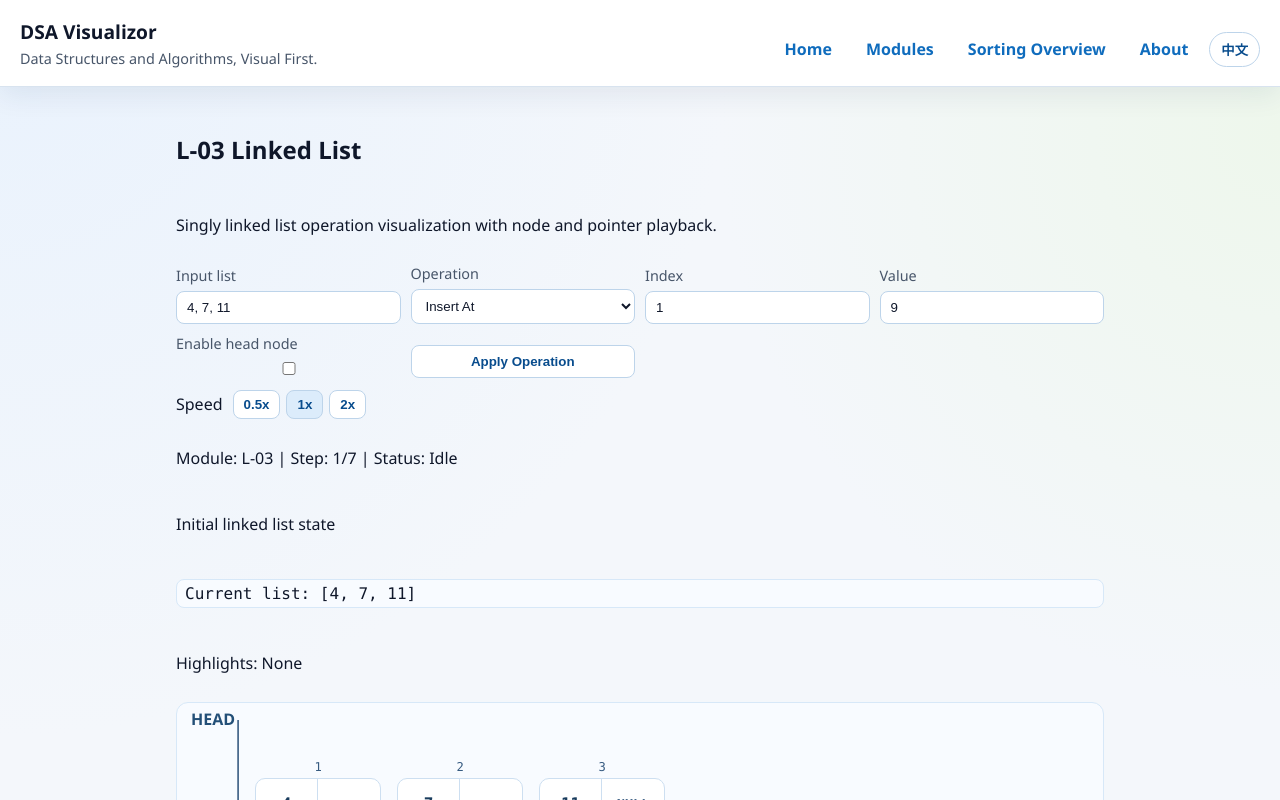
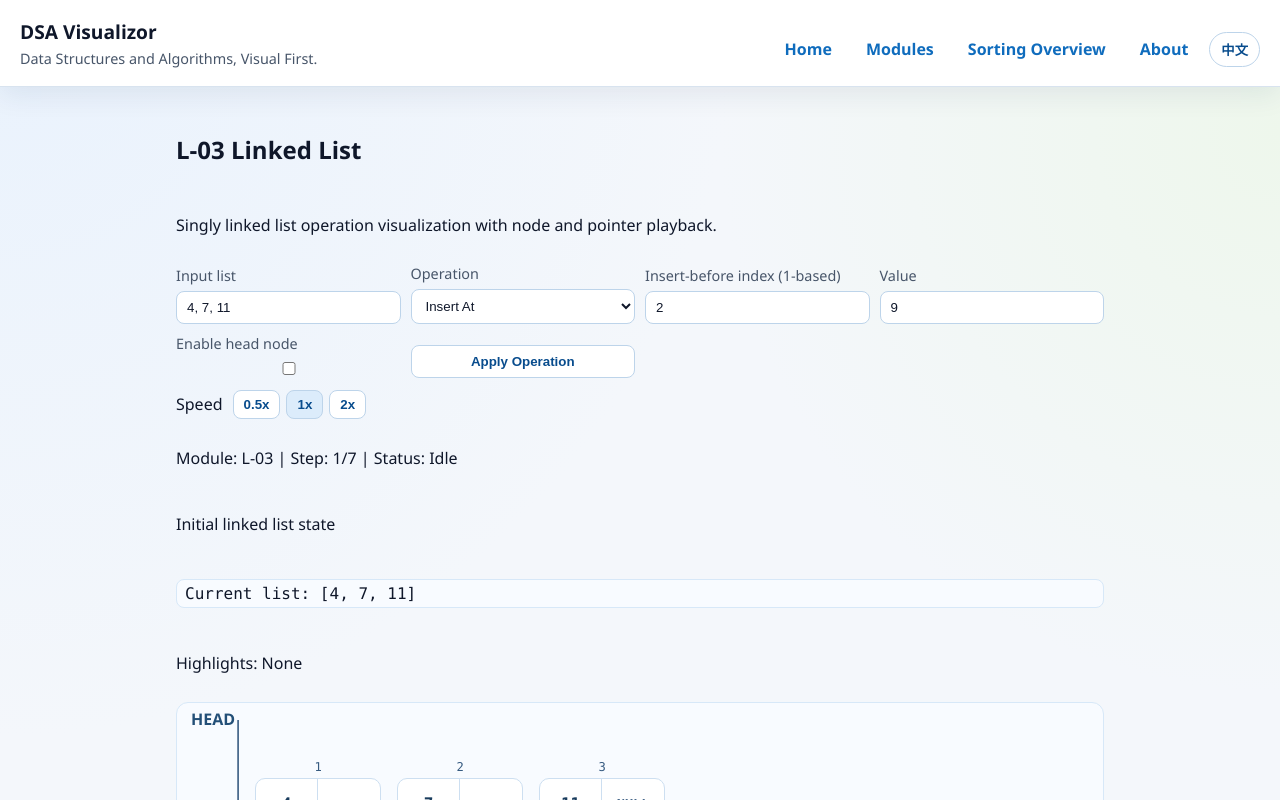
Before and after one commit to Look2046/DSA-with-Codex, a React (Vite) app: page /modules/linked-list in a window 1280 px wide. Shown: the top 800 px of the page. Built offline with nearby package versions, Linux system fonts and the light colour scheme.

Commit message:
fix(l03): refine insert animation and record pending linked-list issues

```diff
--- a/src/i18n/translations.ts
+++ b/src/i18n/translations.ts
@@ -111,7 +111,9 @@ export const translations = {
     'module.l03.body': 'Singly linked list operation visualization with node and pointer playback.',
     'module.l03.input.list': 'Input list',
     'module.l03.input.operation': 'Operation',
-    'module.l03.input.index': 'Index',
+    'module.l03.input.index': 'Index (insert: before, 1-based)',
+    'module.l03.input.insertIndex': 'Insert-before index (1-based)',
+    'module.l03.input.deleteIndex': 'Delete index (0-based)',
     'module.l03.input.value': 'Value',
     'module.l03.input.withHeadNode': 'Enable head node',
     'module.l03.operation.find': 'Find',
@@ -126,7 +128,7 @@ export const translations = {
     'module.l03.error.list': 'Please input a valid number list, e.g. 4, 7, 11.',
     'module.l03.error.length': 'List length must be within [0, 30].',
     'module.l03.error.value': 'Value must be a valid number.',
-    'module.l03.error.insertIndex': 'Insert index must be an integer within [0, list length].',
+    'module.l03.error.insertIndex': 'Insert index must be an integer within [1, list length + 1] (insert before index).',
     'module.l03.error.deleteIndex': 'Delete index must be an integer within [0, list length - 1].',
     'module.l03.step.initial': 'Initial linked list state',
     'module.l03.step.visit': 'Visit current node',
@@ -269,7 +271,9 @@ export const translations = {
     'module.l03.body': '单链表节点与指针操作可视化，支持时间线回放。',
     'module.l03.input.list': '输入链表',
     'module.l03.input.operation': '操作类型',
-    'module.l03.input.index': '索引',
+    'module.l03.input.index': '索引（插入：在该索引前，1起始）',
+    'module.l03.input.insertIndex': '插入前索引（1起始）',
+    'module.l03.input.deleteIndex': '删除索引（0起始）',
     'module.l03.input.value': '值',
     'module.l03.input.withHeadNode': '启用头结点',
     'module.l03.operation.find': '查找',
@@ -284,7 +288,7 @@ export const translations = {
     'module.l03.error.list': '请输入合法数字链表，例如 4, 7, 11。',
     'module.l03.error.length': '链表长度必须在 [0, 30] 范围内。',
     'module.l03.error.value': '值必须是合法数字。',
-    'module.l03.error.insertIndex': '插入索引必须是 [0, 链表长度] 范围内的整数。',
+    'module.l03.error.insertIndex': '插入索引必须是 [1, 链表长度+1] 范围内的整数（表示在该索引前插入）。',
     'module.l03.error.deleteIndex': '删除索引必须是 [0, 链表长度-1] 范围内的整数。',
     'module.l03.step.initial': '初始链表状态',
     'module.l03.step.visit': '访问当前节点',
--- a/src/index.css
+++ b/src/index.css
@@ -669,6 +669,46 @@ body {
   transform: none;
 }
 
+.linked-node.bar-visiting {
+  border-color: #e0a62a;
+  box-shadow: 0 0 0 2px rgba(224, 166, 42, 0.16);
+}
+
+.linked-node.bar-visiting .linked-node-data,
+.linked-node.bar-visiting .linked-node-pointer {
+  background: #fff4dd;
+}
+
+.linked-node.bar-matched {
+  border-color: #6ca881;
+  box-shadow: 0 0 0 2px rgba(108, 168, 129, 0.16);
+}
+
+.linked-node.bar-matched .linked-node-data,
+.linked-node.bar-matched .linked-node-pointer {
+  background: #e8f7ee;
+}
+
+.linked-node.bar-swapping {
+  border-color: #de7676;
+  box-shadow: 0 0 0 2px rgba(222, 118, 118, 0.16);
+}
+
+.linked-node.bar-swapping .linked-node-data,
+.linked-node.bar-swapping .linked-node-pointer {
+  background: #ffeaea;
+}
+
+.linked-node.bar-new-node {
+  border-color: #68a6de;
+  box-shadow: 0 0 0 2px rgba(104, 166, 222, 0.18);
+}
+
+.linked-node.bar-new-node .linked-node-data,
+.linked-node.bar-new-node .linked-node-pointer {
+  background: #e8f3ff;
+}
+
 .linked-toggle {
   display: flex;
   align-items: center;
--- a/src/modules/linear/linkedListOps.ts
+++ b/src/modules/linear/linkedListOps.ts
@@ -267,7 +267,9 @@ export function generateLinkedListSteps(input: number[], operation: LinkedListOp
     appendStep(steps, operation.type, 'shiftForInsert', [6, 7], nodes, headId, [
       { id: prevNode.id, type: 'swapping' },
       { id: detachedNode.id, type: 'new-node' },
-    ]);
+    ], {
+      targetIndex: operation.index,
+    });
     appendStep(steps, operation.type, 'completed', [8], nodes, headId);
     return steps;
   }
--- a/src/pages/modules/LinkedListPage.tsx
+++ b/src/pages/modules/LinkedListPage.tsx
@@ -230,7 +230,7 @@ export function LinkedListPage() {
   const [listInput, setListInput] = useState(DEFAULT_CONFIG.list.join(', '));
   const [operationType, setOperationType] = useState<LinkedListOperation['type']>(DEFAULT_CONFIG.operation.type);
   const [valueInput, setValueInput] = useState(String(DEFAULT_OPERATION.value));
-  const [indexInput, setIndexInput] = useState(String(DEFAULT_OPERATION.index));
+  const [indexInput, setIndexInput] = useState(String(DEFAULT_OPERATION.index + 1));
   const [error, setError] = useState('');
   const [speedMs, setSpeedMs] = useState(700);
   const [hasHeadNode, setHasHeadNode] = useState(false);
@@ -441,13 +441,14 @@ export function LinkedListPage() {
   }, [currentSnapshot, floatingNodeIds, highlightByNodeId, nodeMap, t]);
 
   const operationCodeLines = useMemo(() => getOperationCodeLines(config.operation.type), [config.operation.type]);
-  const floatingSlotIndex = useMemo(() => {
-    const targetIndex = currentSnapshot?.targetIndex;
-    if (typeof targetIndex !== 'number') {
-      return null;
-    }
-    return Math.max(0, targetIndex + (hasHeadNode ? 1 : 0));
-  }, [currentSnapshot?.targetIndex, hasHeadNode]);
+  const targetIndex =
+    typeof currentSnapshot?.targetIndex === 'number'
+      ? currentSnapshot.targetIndex
+      : config.operation.type === 'insertAt'
+        ? config.operation.index
+        : null;
+  const floatingSlotIndex =
+    typeof targetIndex === 'number' ? Math.max(0, targetIndex + (hasHeadNode ? 1 : 0)) : null;
 
   const showInsertSlot = currentSnapshot?.action === 'shiftForInsert' && floatingVisualNodes.length > 0;
   const renderNodes = useMemo(() => [...chainVisualNodes, ...floatingVisualNodes], [chainVisualNodes, floatingVisualNodes]);
@@ -644,9 +645,9 @@ export function LinkedListPage() {
     }
 
     if (operationType === 'insertAt') {
-      const index = Number(indexInput);
+      const displayIndex = Number(indexInput);
       const value = Number(valueInput);
-      if (!Number.isInteger(index) || index < 0 || index > parsedList.length) {
+      if (!Number.isInteger(displayIndex) || displayIndex < 1 || displayIndex > parsedList.length + 1) {
         setError(t('module.l03.error.insertIndex'));
         return;
       }
@@ -655,6 +656,7 @@ export function LinkedListPage() {
         return;
       }
 
+      const index = displayIndex - 1;
       setError('');
       setConfig({ list: parsedList, operation: { type: 'insertAt', index, value } });
       setStatus('idle');
@@ -703,7 +705,7 @@ export function LinkedListPage() {
 
         {(operationType === 'insertAt' || operationType === 'deleteAt') && (
           <label htmlFor="linked-list-index">
-            <span>{t('module.l03.input.index')}</span>
+            <span>{operationType === 'insertAt' ? t('module.l03.input.insertIndex') : t('module.l03.input.deleteIndex')}</span>
             <input
               id="linked-list-index"
               type="number"
```
Also changed, not shown: 1 other file (tests, documents, lock files or other folders).
